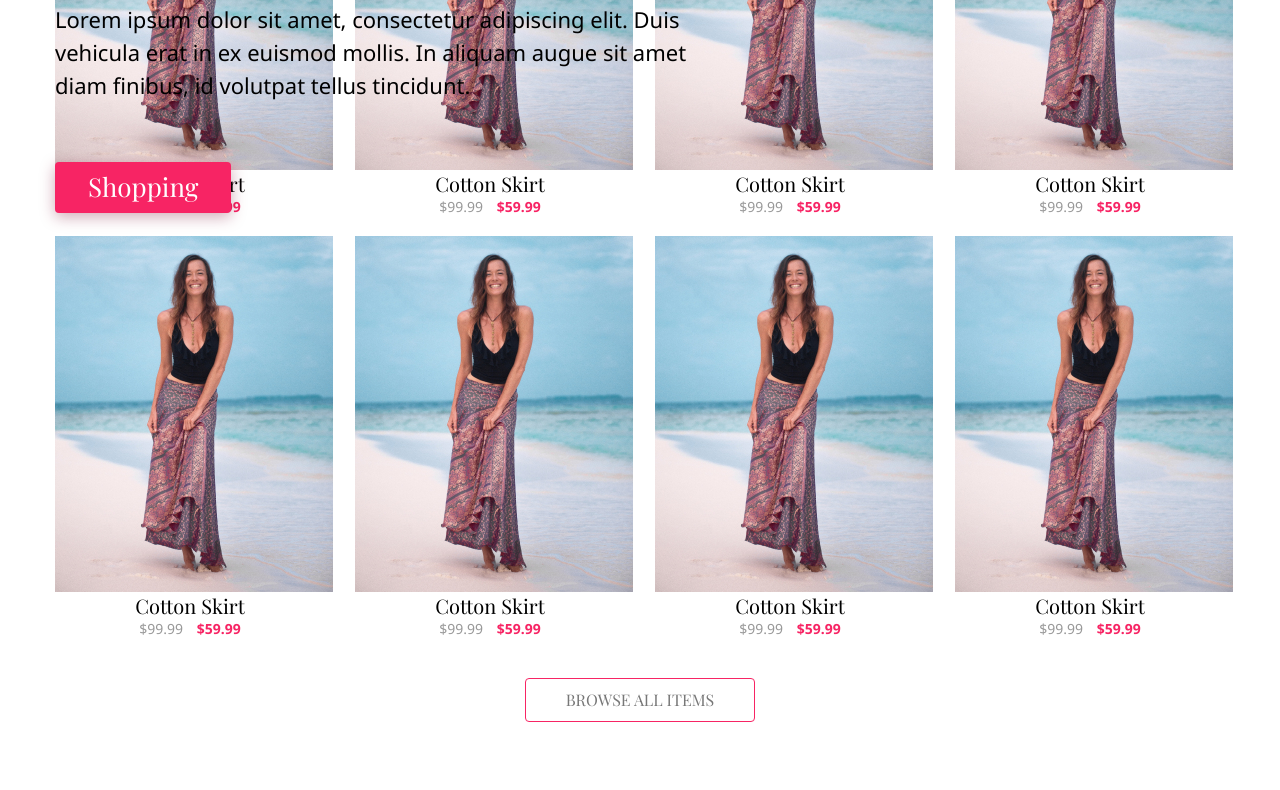
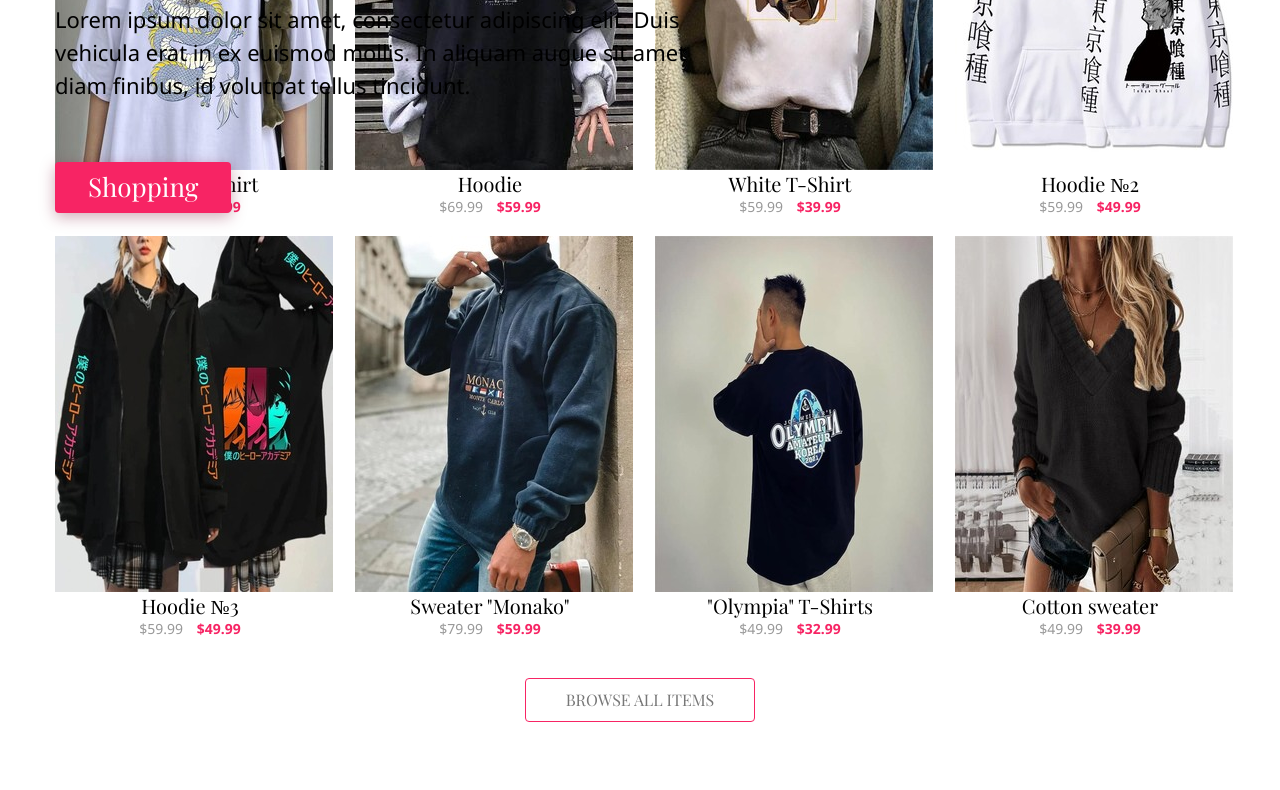
Before and after one commit to Gamawn/DiasOrazbaev.github.io, a plain HTML site: page index.html in a window 1280 px wide. Shown: the part 523-1313 px from the top of the page. Drawn offline with nearby package versions, Linux system fonts and the light colour scheme.

Commit message:
Added new items

```diff
--- a/index.html
+++ b/index.html
@@ -113,10 +113,22 @@
                     <!-- product -->
                     <a href="#" class="product-link">
                         <div class="product">
-                            <img src="./img/products/item.jpg" alt="Product image" class="product__img">
-                            <h4 class="product__title">Cotton Skirt</h4>
+                            <img src="./img/products/item1.jpg" alt="Product image" class="product__img">
+                            <h4 class="product__title">Dragon T-Shirt</h4>
                             <div class="product__price">
-                                <span class="product__price-old">$99.99</span>
+                                <span class="product__price-old">$59.99</span>
+                                <span class="product__price-new">$29.99</span>
+                            </div>
+                        </div>
+                    </a>
+                    <!-- end product -->
+                    <!-- product -->
+                    <a href="#" class="product-link">
+                        <div class="product">
+                            <img src="./img/products/item2.jpg" alt="Product image" class="product__img">
+                            <h4 class="product__title">Hoodie</h4>
+                            <div class="product__price">
+                                <span class="product__price-old">$69.99</span>
                                 <span class="product__price-new">$59.99</span>
                             </div>
                         </div>
@@ -125,10 +137,46 @@
                     <!-- product -->
                     <a href="#" class="product-link">
                         <div class="product">
-                            <img src="./img/products/item.jpg" alt="Product image" class="product__img">
-                            <h4 class="product__title">Cotton Skirt</h4>
+                            <img src="./img/products/item3.jpg" alt="Product image" class="product__img">
+                            <h4 class="product__title">White T-Shirt</h4>
                             <div class="product__price">
-                                <span class="product__price-old">$99.99</span>
+                                <span class="product__price-old">$59.99</span>
+                                <span class="product__price-new">$39.99</span>
+                            </div>
+                        </div>
+                    </a>
+                    <!-- end product -->
+                    <!-- product -->
+                    <a href="#" class="product-link">
+                        <div class="product">
+                            <img src="./img/products/item4.jpg" alt="Product image" class="product__img">
+                            <h4 class="product__title">Hoodie №2</h4>
+                            <div class="product__price">
+                                <span class="product__price-old">$59.99</span>
+                                <span class="product__price-new">$49.99</span>
+                            </div>
+                        </div>
+                    </a>
+                    <!-- end product -->
+                    <!-- product -->
+                    <a href="#" class="product-link">
+                        <div class="product">
+                            <img src="./img/products/item5.jpg" alt="Product image" class="product__img">
+                            <h4 class="product__title">Hoodie №3</h4>
+                            <div class="product__price">
+                                <span class="product__price-old">$59.99</span>
+                                <span class="product__price-new">$49.99</span>
+                            </div>
+                        </div>
+                    </a>
+                    <!-- end product -->
+                    <!-- product -->
+                    <a href="#" class="product-link">
+                        <div class="product">
+                            <img src="./img/products/item6.jpg" alt="Product image" class="product__img">
+                            <h4 class="product__title">Sweater "Monako"</h4>
+                            <div class="product__price">
+                                <span class="product__price-old">$79.99</span>
                                 <span class="product__price-new">$59.99</span>
                             </div>
                         </div>
@@ -137,11 +185,11 @@
                     <!-- product -->
                     <a href="#" class="product-link">
                         <div class="product">
-                            <img src="./img/products/item.jpg" alt="Product image" class="product__img">
-                            <h4 class="product__title">Cotton Skirt</h4>
+                            <img src="./img/products/item7.jpg" alt="Product image" class="product__img">
+                            <h4 class="product__title">"Olympia" T-Shirts</h4>
                             <div class="product__price">
-                                <span class="product__price-old">$99.99</span>
-                                <span class="product__price-new">$59.99</span>
+                                <span class="product__price-old">$49.99</span>
+                                <span class="product__price-new">$32.99</span>
                             </div>
                         </div>
                     </a>
@@ -149,59 +197,11 @@
                     <!-- product -->
                     <a href="#" class="product-link">
                         <div class="product">
-                            <img src="./img/products/item.jpg" alt="Product image" class="product__img">
-                            <h4 class="product__title">Cotton Skirt</h4>
+                            <img src="./img/products/item8.jpg" alt="Product image" class="product__img">
+                            <h4 class="product__title">Cotton sweater</h4>
                             <div class="product__price">
-                                <span class="product__price-old">$99.99</span>
-                                <span class="product__price-new">$59.99</span>
-                            </div>
-                        </div>
-                    </a>
-                    <!-- end product -->
-                    <!-- product -->
-                    <a href="#" class="product-link">
-                        <div class="product">
-                            <img src="./img/products/item.jpg" alt="Product image" class="product__img">
-                            <h4 class="product__title">Cotton Skirt</h4>
-                            <div class="product__price">
-                                <span class="product__price-old">$99.99</span>
-                                <span class="product__price-new">$59.99</span>
-                            </div>
-                        </div>
-                    </a>
-                    <!-- end product -->
-                    <!-- product -->
-                    <a href="#" class="product-link">
-                        <div class="product">
-                            <img src="./img/products/item.jpg" alt="Product image" class="product__img">
-                            <h4 class="product__title">Cotton Skirt</h4>
-                            <div class="product__price">
-                                <span class="product__price-old">$99.99</span>
-                                <span class="product__price-new">$59.99</span>
-                            </div>
-                        </div>
-                    </a>
-                    <!-- end product -->
-                    <!-- product -->
-                    <a href="#" class="product-link">
-                        <div class="product">
-                            <img src="./img/products/item.jpg" alt="Product image" class="product__img">
-                            <h4 class="product__title">Cotton Skirt</h4>
-                            <div class="product__price">
-                                <span class="product__price-old">$99.99</span>
-                                <span class="product__price-new">$59.99</span>
-                            </div>
-                        </div>
-                    </a>
-                    <!-- end product -->
-                    <!-- product -->
-                    <a href="#" class="product-link">
-                        <div class="product">
-                            <img src="./img/products/item.jpg" alt="Product image" class="product__img">
-                            <h4 class="product__title">Cotton Skirt</h4>
-                            <div class="product__price">
-                                <span class="product__price-old">$99.99</span>
-                                <span class="product__price-new">$59.99</span>
+                                <span class="product__price-old">$49.99</span>
+                                <span class="product__price-new">$39.99</span>
                             </div>
                         </div>
                     </a>
@@ -224,6 +224,7 @@
                 </div>
             </div>
         </section>
+
     </main>
 
 </body>
```
Also changed, not shown: img/products/item1.jpg (added), img/products/item2.jpg (added), img/products/item3.jpg (added), img/products/item4.jpg (added), img/products/item5.jpg (added), img/products/item6.jpg (added), img/products/item7.jpg (added), img/products/item8.jpg (added).
